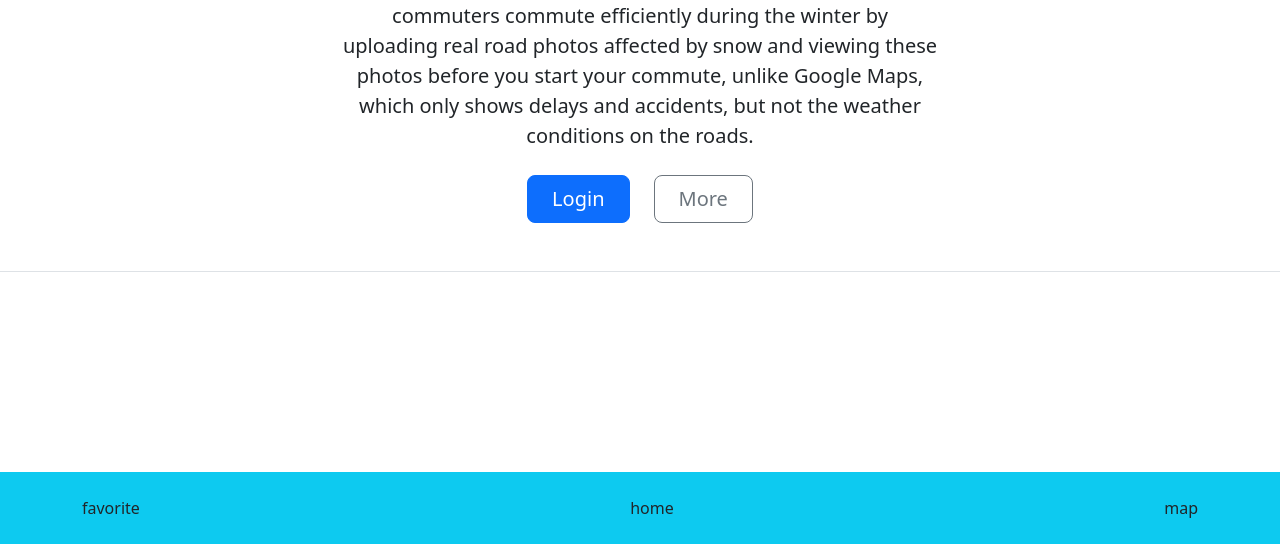
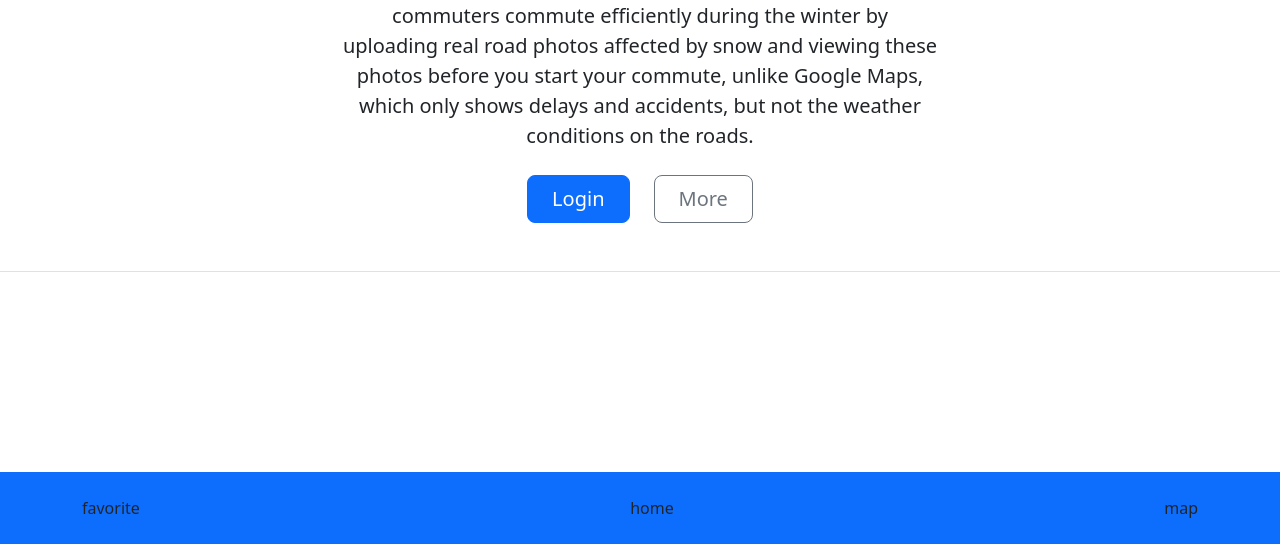
Before and after one commit to Ranveerai03/1800_202330_BBY16, a plain HTML site: page index.html in a window 1280 px wide. Shown: the part 256-800 px from the top of the page. Drawn offline with nearby package versions, Linux system fonts and the light colour scheme.

Commit message:
Changed the footer color

```diff
--- a/index.html
+++ b/index.html
@@ -115,7 +115,7 @@
       </div>
     </div>
 
-    <footer class="navbar justify-content-evenly bg-info fixed-bottom">
+    <footer class="navbar justify-content-evenly bg-primary fixed-bottom">
         <div class="container py-3">
             <span class="material-icons">favorite</span>
             <span class="material-icons">home</span>
```
